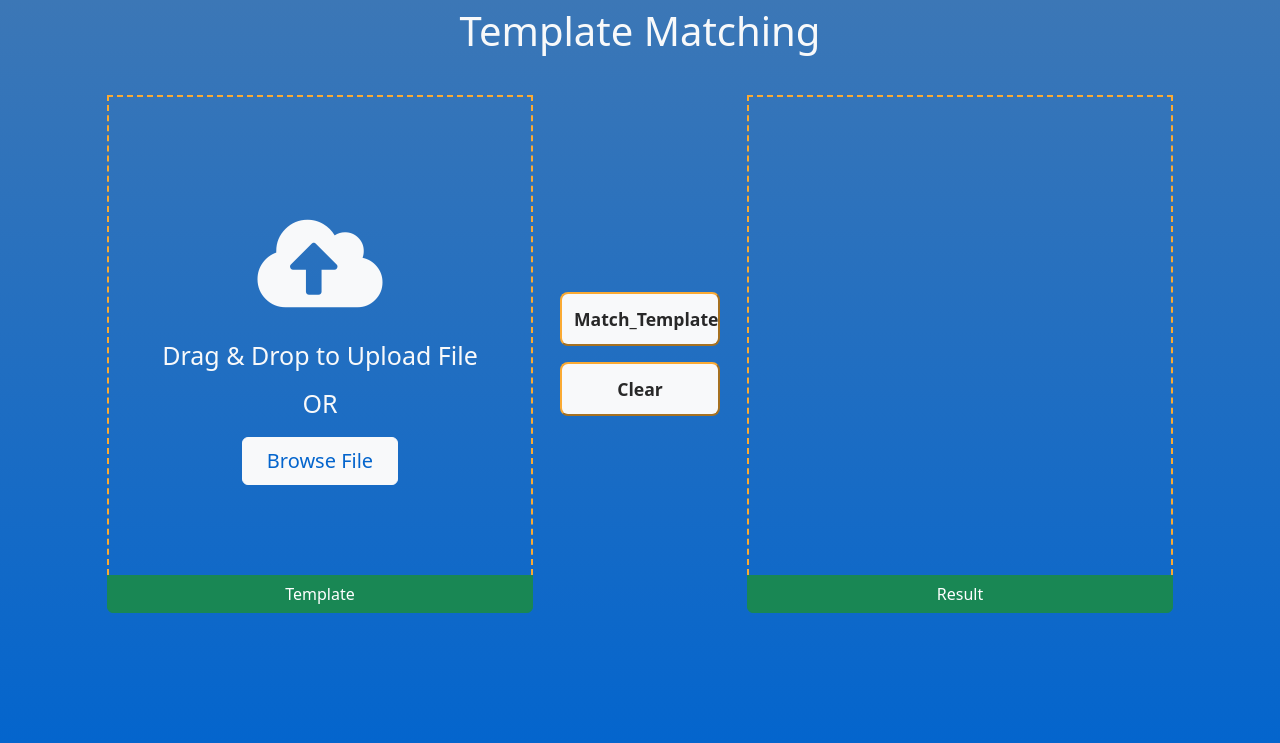
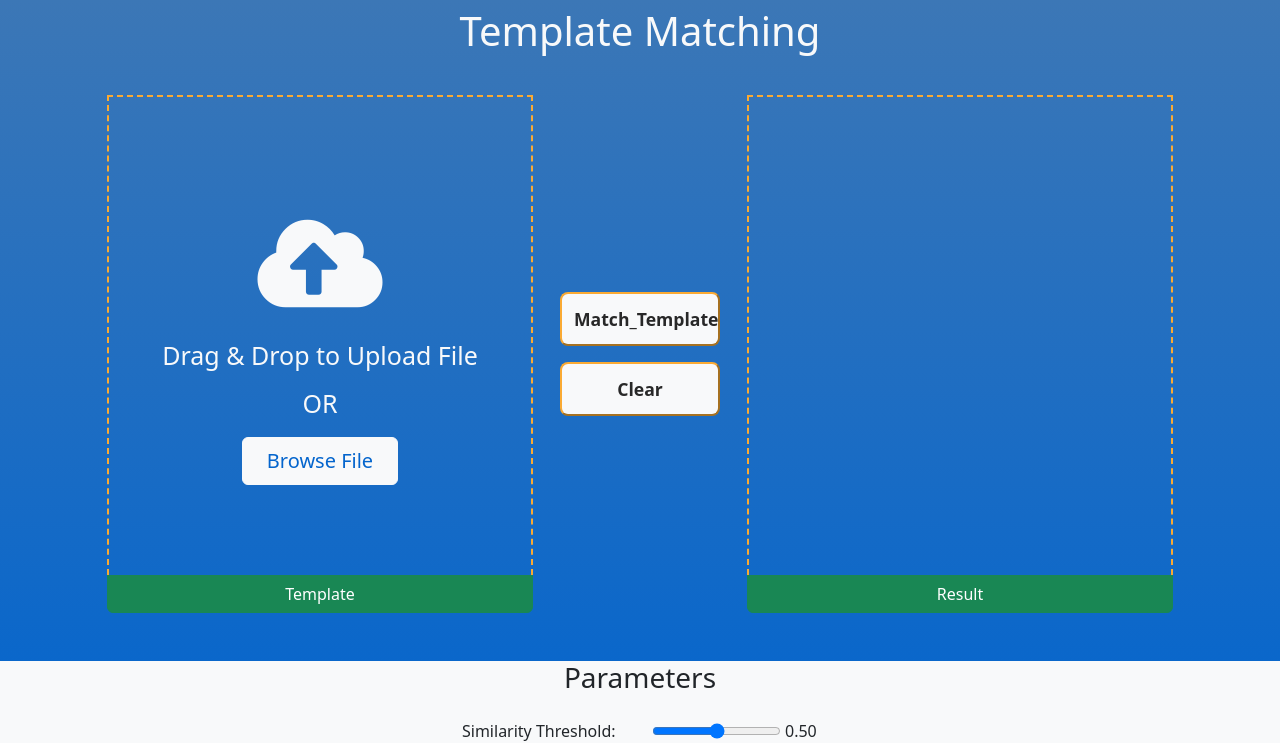
Before and after one commit to ofekhta1/Face-Frontend, a Flask app: page /template_matching in a window 1280 px wide. Shown: the part 57-800 px from the top of the page. Run offline with Flask 3, Linux system fonts and the light colour scheme.

Commit message:
improvments(parameters,comments ...)

```diff
--- a/app.py
+++ b/app.py
@@ -72,6 +72,7 @@ def search():
                     messages = messages+data["messages"]
                     current_images[index]=data['enhanced_image']
         elif(action=="Search"):
+            #search for thr most similar images accorfing to the selected thr
             k=request.form.get("k",3);
             url = SERVER_URL + "/api/check_many"
             response = req.post(url, data={"image": current_images[0],
@@ -83,6 +84,7 @@ def search():
             errors = errors + data["errors"]
             images = images + data["images"]
         elif action == "Clear":
+            #remove the images from the screen
             length=len(current_images)
             index=request.form.get("index",type=int);
             if index is not None and index<length:
@@ -117,14 +119,22 @@ def clustering():
     model_name = session.get("model_name","")
     parameters = session.get("parameters", {})
 
+
+
     if request.method == "POST":
         model_name=request.form.get("model_name",default="buffalo_l",type=str);
         try:
+            #cluster the iamges from the jsondata accrodind to the selected thr and group size
             jsonStr = request.form.get("jsonData", "")
             data = json.loads(jsonStr)
             groups=data["groups"]
+            parameters['cluster_family'] = data.get("cluster_family", None)
             parameters['similarity_thresh']=data["similarity_thresh"];
             parameters['min_group_size']=data["min_group_size"];
+            #for now- if it's the same family its change the threshold to 0.13
+            if(  parameters['cluster_family']=='yes'):
+                   parameters['similarity_thresh']=0.13
+
 
             session["groups"] = groups
         except Exception as e:
@@ -149,15 +159,13 @@ def check_family():
     images = []
     messages = []
     errors = []
-
+    #get parmetes values and call the selected action's api
     model_name = session.get("model_name","")
     faces_length = session.get("faces_length", [0, 0])
     parameters = session.get("parameters", {})
     current_images = session.get("current_images", [])
     combochanges = session.get("selected_faces", [-2, -2])
     if request.method == "POST":
-        similarity_thresh=request.form.get("SimilarityThreshold",default=0.5,type=float);
-        parameters['similarity_thresh']=similarity_thresh
         model_name=request.form.get("model_name",default="buffalo_l",type=str);
         combochanges= extract_face_selection_from_request(request);
         action = request.form.get("action")
@@ -180,7 +188,6 @@ def check_family():
             url = SERVER_URL + "/api/check_family"
             response = req.post(url, data={"images": current_images,
                                            "selected_faces":combochanges,
-                                           "similarity_thresh":similarity_thresh,
                                            "model_name":model_name})
             data = response.json()
             errors = errors + data["errors"]
@@ -221,6 +228,7 @@ def upload():
     if(request.method=="POST"):
         model_name=request.form.get("model_name",default="buffalo_l",type=str);
         method=request.form.get("type","url");
+        #check if to upload images data  from url/zip file
         if(method=="url"):
             messages,errors=upload_from_url(website_url=request.form.get('website_url'))
         elif(method=="zipfile"):
@@ -243,10 +251,15 @@ def template_matching():
     box=[]
     model_name = session.get("model_name", "")
     current_images = session.get("current_template_images", [])
+    parameters = session.get("parameters", {})
+
 
     if request.method == "POST":
+        #get the params values
         model_name=request.form.get("model_name",default="buffalo_l",type=str);
         action = request.form.get("action")
+        similarity_thresh=request.form.get("SimilarityThreshold",default=0.5,type=float);
+        parameters['similarity_thresh']=similarity_thresh
         if(action=="Upload"):
             upload_from_request(request,current_images,[0,0],model_name,save_invalid=True)
         elif(action=="Match_Template"):
@@ -254,7 +267,7 @@ def template_matching():
                 errors.append("Upload a template first!")
             else:
                 url = SERVER_URL + "/api/check_template"
-                response = req.post(url, data={"template": current_images[0]})
+                response = req.post(url, data={"template": current_images[0],"similarity_thresh":similarity_thresh})
                 data = response.json()
                 errors = errors + data["errors"]
                 if(len(errors)==0):
@@ -264,13 +277,16 @@ def template_matching():
                         current_images[1]=data['image']
                     box=data['box'];
                 messages = messages + data["messages"]
+        #clear the arr if the user click on clear
         elif action == "Clear":
             current_images = []
 
     session["model_name"] = model_name
+    session["parameters"] = parameters
     session["current_template_images"] = current_images
     return render_template(
         "template_matching.html",
+        parameters=parameters,
         box=box,
         current=current_images,
         model_name=model_name,
@@ -331,7 +347,7 @@ def index():
         elif action == "Compare":
             url = SERVER_URL + "/api/compare"
             response = req.post(
-                url, data={"images": current_images,"model_name":model_name, "selected_faces": combochanges}
+                url, data={"images": current_images,"model_name":model_name, "selected_faces": combochanges,"similarity_thresh":similarity_thresh}
             )
             data = response.json()
             errors = errors + data["errors"]
--- a/templates/image.html
+++ b/templates/image.html
@@ -77,7 +77,7 @@ block content %}
                 </div>
 
                 {% if i == 0 %}
-                <!-- Buttons -->
+                <!--add the  Buttons for the main page  -->
                 <div class=" d-flex col-2 flex-column align-items-center">
 
                     {% if current | length == 0%}
@@ -85,6 +85,7 @@ block content %}
                     {%else%}
                     {%endif%}
                     <input type="submit" name="action" value="Check" class="submit-btn w-75 m-2" />
+                    <!-- shows the compare button only if the user check 2 faces -->
                     {% if current | length == 2%}
                     <input type="submit" name="action" value="Compare" class="submit-btn w-75 m-2" />
                     {%endif%}
--- a/templates/template_matching.html
+++ b/templates/template_matching.html
@@ -51,6 +51,7 @@ block content %}
 
                 {% if i == 0 %}
                 <!-- Buttons -->
+                <!-- add the busttons for the template matching screen -->
                 <div class=" d-flex col-2 flex-column align-items-center">
                     <!-- <input type="submit" name="action" value="Upload" class="submit-btn rounded-3 w-75 m-2" /> -->
                     <input type="submit" name="action" value="Match_Template" class="submit-btn w-75 m-2" />
@@ -59,11 +60,27 @@ block content %}
                 {% endif %}
                 {% endfor %}
             </div>
+            <div class="bg-light w-100 mt-2" style="position: fixed; bottom: 0; left: 0;">
+                <h3 class="text-center pb-3">Parameters</h3>
+                <div class="container">
+                    <div class="row">
+                        <div class="offset-4 col-2">Similarity Threshold:</div>
+                        <div class="col-1 d-flex">
+                            <input class="parameter" min="0" max="1" value="0.5" step="0.05" type="range"
+                            id="similarityThreshRange" name="SimilarityThreshold" />
+                            <output class="ms-1"></output>
+                        </div>
+                    </div>
+                </div>
+            </div>
         </form>
     </div>
+
 </div>
 
 <script>
+     const similarity_thresh = parseFloat('{{parameters["similarity_thresh"]}}');
+    $('#SimilarityThreshold').val(similarity_thresh)
     const current_images = JSON.parse('{{ current | tojson | safe}}');
     if (messages.length > 0 || errors.length > 0) {
         const myModal = new bootstrap.Modal(document.getElementById("myModal"));
```
Also changed, not shown: static/js/clustering.js (+10 -1 lines), templates/check_family.html (+4 -4 lines), templates/clustering.html (+24 -2 lines).
